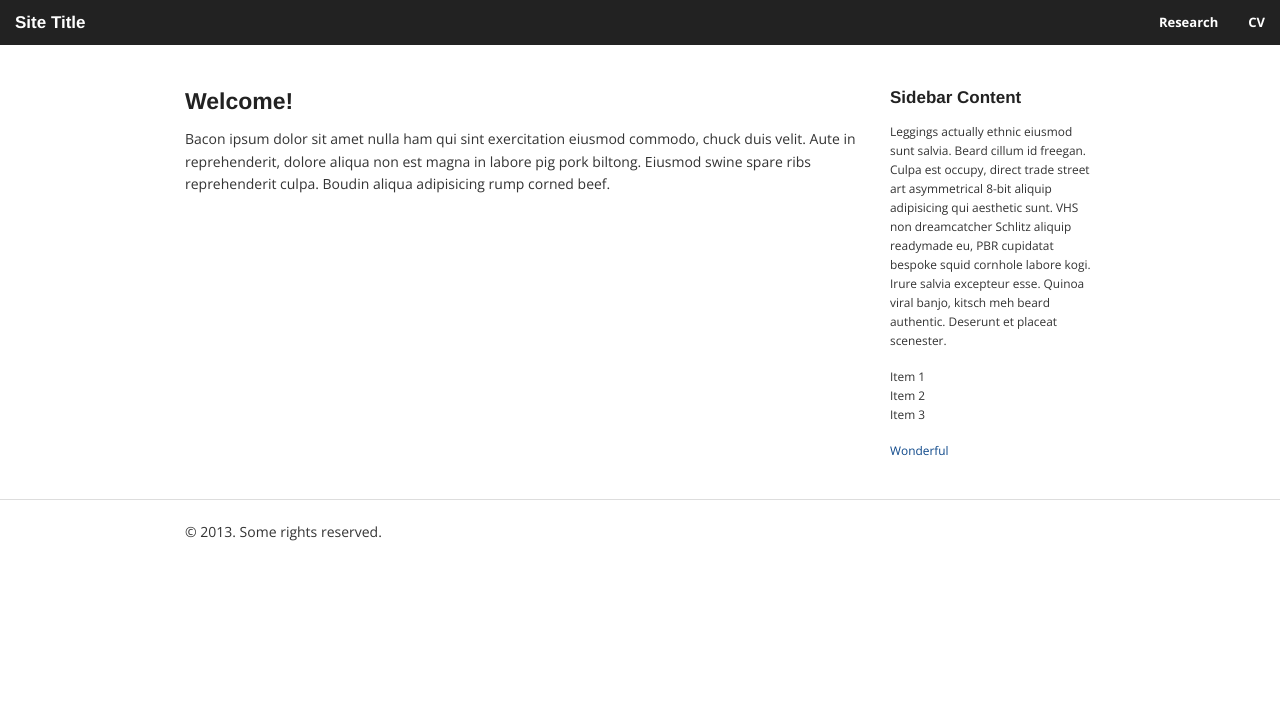
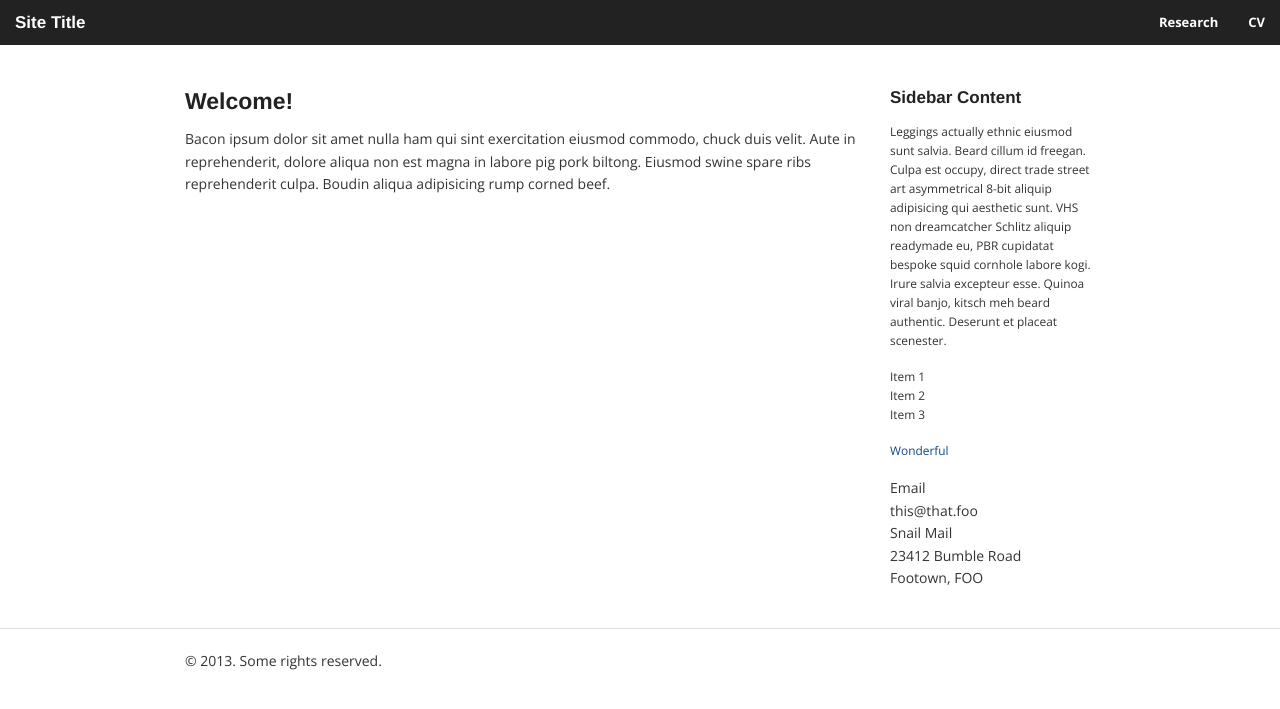
Before and after one commit to corinnajentzsch/corinnajentzsch.github.io, a Jekyll site: the page built from index.md, in a window 1280 px wide. Shown: the top 709 px of the page. Built offline with Jekyll 4.4.1, drawn with Linux system fonts in a browser that asks for light colours; nearby versions of some CDN libraries; library files that are not in the unit come from our copies.

Commit message:
Updated _includes/sidebar.md

```diff
--- a/_includes/sidebar.md
+++ b/_includes/sidebar.md
@@ -11,3 +11,10 @@ Quinoa viral banjo, kitsch meh beard authentic. Deserunt et placeat scenester.
 * Item 3
 
 [Wonderful](#)
+
+Email
+:    this@that.foo
+
+Snail Mail
+:    23412 Bumble Road
+:    Footown, FOO
```
